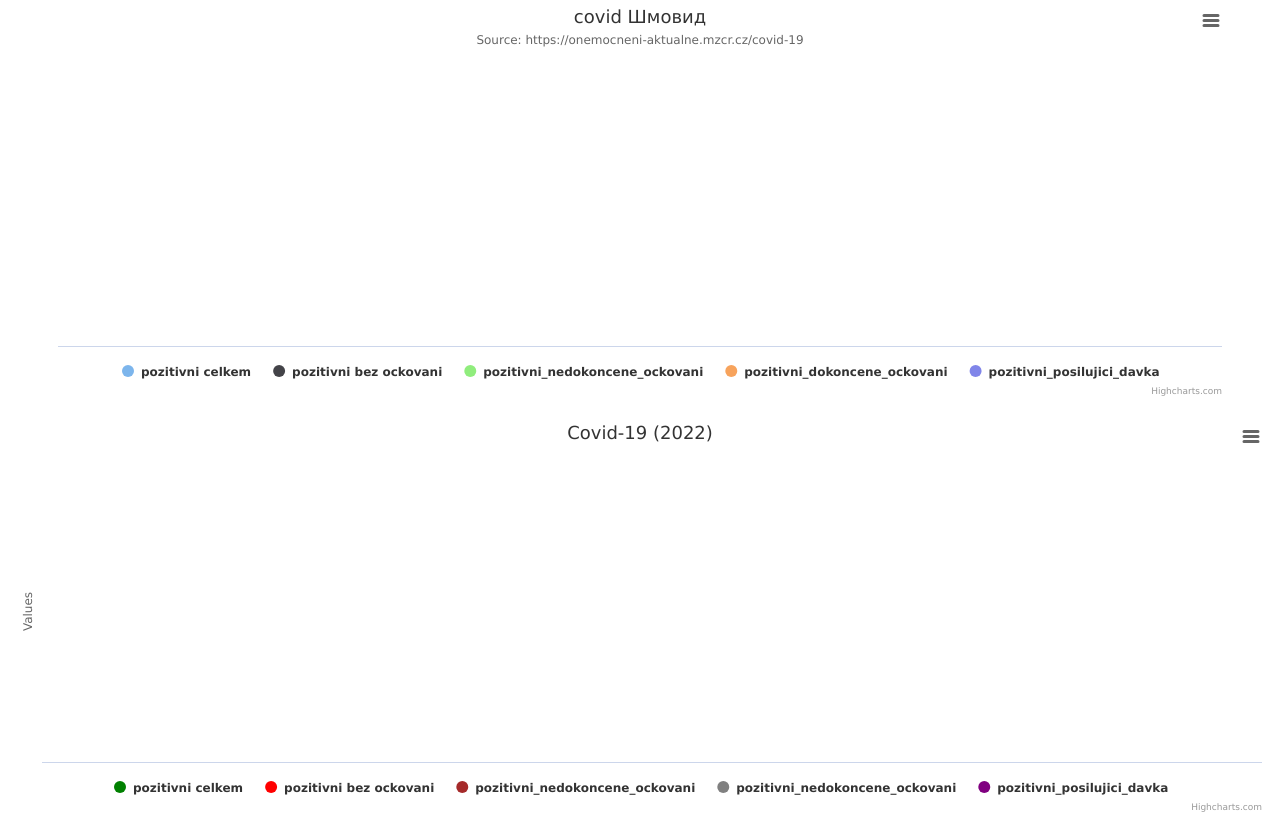
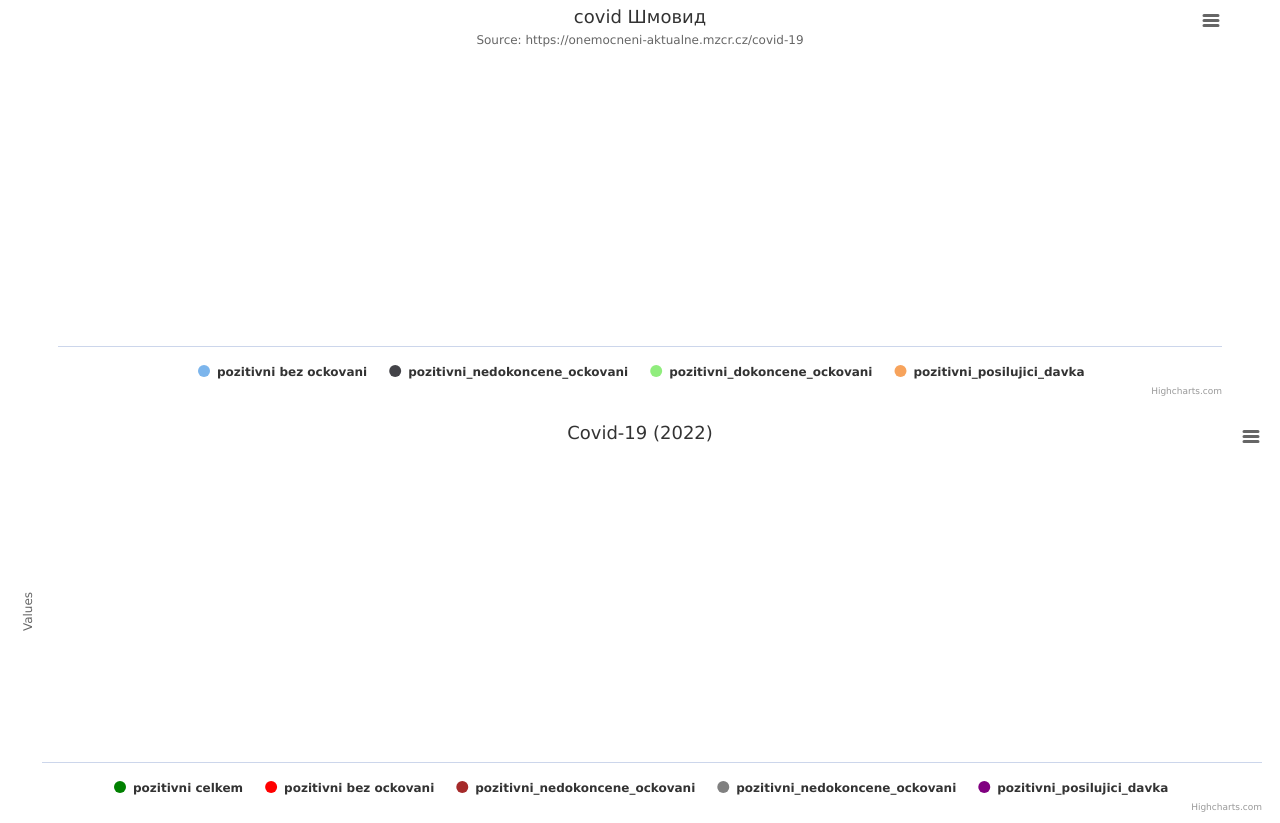
Before and after one commit to gwinpin/covid, a Django app: page / in a window 1280 px wide. Shown: the part 17-840 px from the top of the page. Run offline with Django 3.2, Linux system fonts and the light colour scheme; data that the repository does not hold is empty.

Commit message:
django start

```diff
--- a/templates/vacine.html
+++ b/templates/vacine.html
@@ -54,12 +54,14 @@
       }
     }
   },
-  series: [{
-    name: 'pozitivni celkem',
-          data: [
-            {% for entry in dataset %}{{ entry.pozitivni_celkem }}{% if not forloop.last %}, {% endif %}{% endfor %}
-          ]
-  }, {
+  series: [
+    {#  {#}
+    {#name: 'pozitivni celkem',#}
+    {#      data: [#}
+    {#        {% for entry in dataset %}{{ entry.pozitivni_celkem }}{% if not forloop.last %}, {% endif %}{% endfor %}#}
+    {#      ]  },#}
+
+      {
      name: 'pozitivni bez ockovani',
           data: [
             {% for entry in dataset %}{{ entry.pozitivni_bez_ockovani }}{% if not forloop.last %}, {% endif %}{% endfor %}
```
